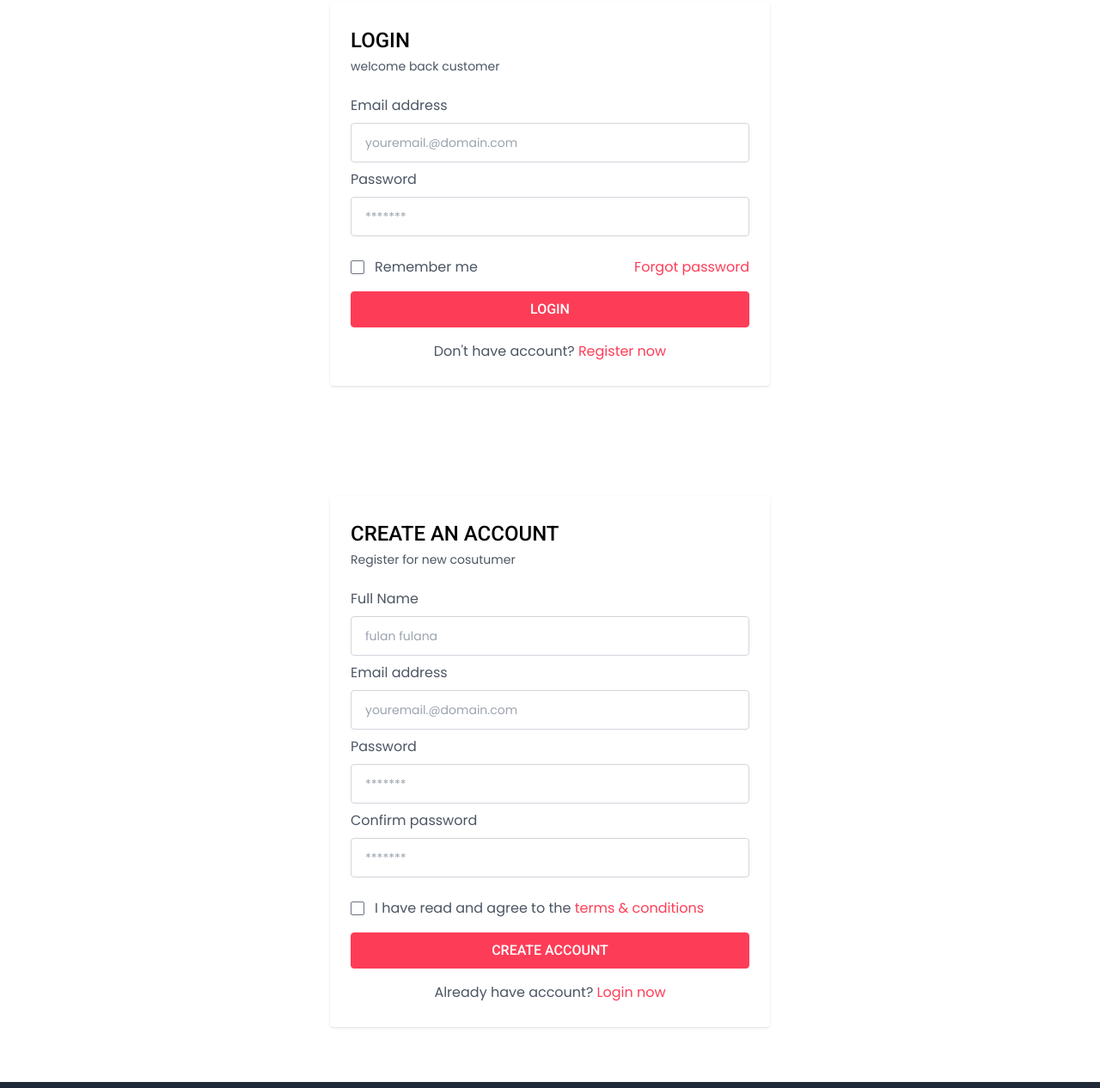
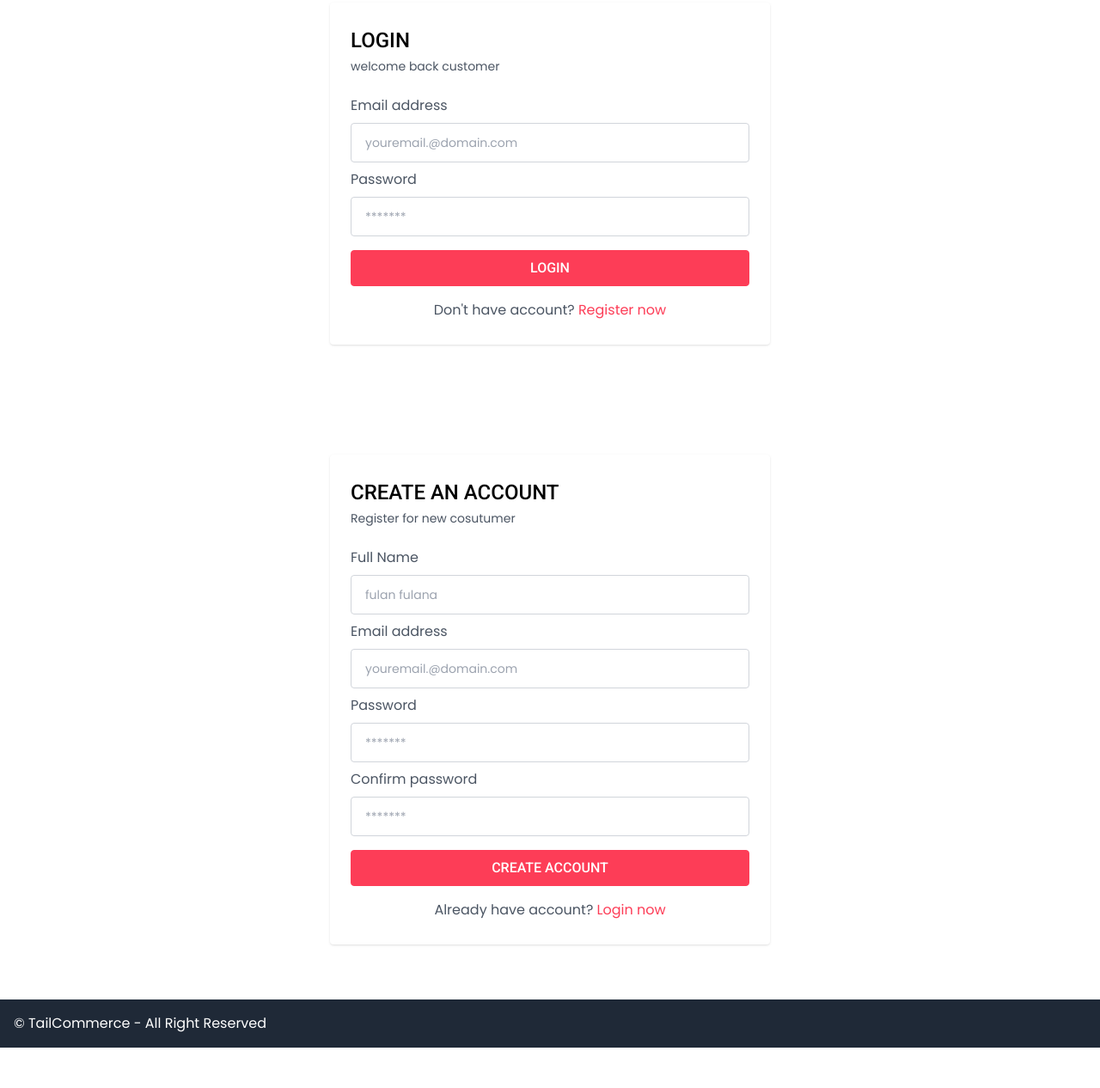
Before and after one commit to KOCOKERZ/KOCOKERZ.github.io, a website: page index.html in a window 1280 px wide. Shown: the part 751-2017 px from the top of the page at 86% size. After the commit the page ends 1970 px from the top, so only its background shows below. Drawn offline with Linux system fonts and the light colour scheme.

Commit message:
Add files via upload

```diff
--- a/index.html
+++ b/index.html
@@ -95,14 +95,6 @@
                             placeholder="*******">
                     </div>
                 </div>
-                <div class="flex items-center justify-between mt-6">
-                    <div class="flex items-center">
-                        <input type="checkbox" name="remember" id="remember"
-                            class="text-primary focus:ring-0 rounded-sm cursor-pointer">
-                        <label for="remember" class="text-gray-600 ml-3 cursor-pointer">Remember me</label>
-                    </div>
-                    <a href="#" class="text-primary">Forgot password</a>
-                </div>
                 <div class="mt-4">
                     <button type="submit"
                         class="block w-full py-2 text-center text-white bg-primary border border-primary rounded hover:bg-transparent hover:text-primary transition uppercase font-roboto font-medium">Login</button>
@@ -150,14 +142,6 @@
                             placeholder="*******">
                     </div>
                 </div>
-                <div class="mt-6">
-                    <div class="flex items-center">
-                        <input type="checkbox" name="aggrement" id="aggrement"
-                            class="text-primary focus:ring-0 rounded-sm cursor-pointer">
-                        <label for="aggrement" class="text-gray-600 ml-3 cursor-pointer">I have read and agree to the <a
-                                href="#" class="text-primary">terms & conditions</a></label>
-                    </div>
-                </div>
                 <div class="mt-4">
                     <button type="submit"
                         class="block w-full py-2 text-center text-white bg-primary border border-primary rounded hover:bg-transparent hover:text-primary transition uppercase font-roboto font-medium">create
```
